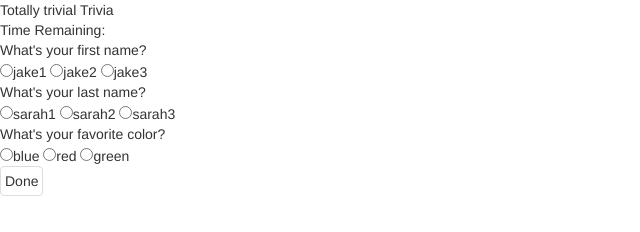
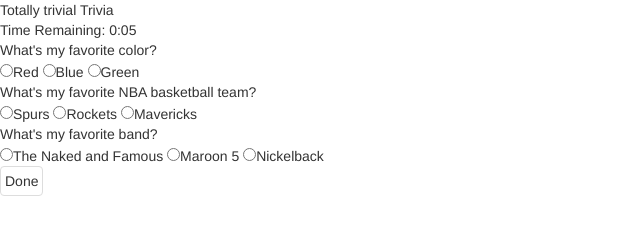
Before and after one commit to jrw4466/TriviaGame, a plain HTML site: page index.html in a window 1280 px wide. Both pictures are taken after a click on the button "Start". Shown: the whole page, without its empty margins (0-640 px from the left). Drawn offline with nearby package versions, Linux system fonts and the light colour scheme.

Commit message:
update 051317

```diff
--- a/assets/javascript/app.js
+++ b/assets/javascript/app.js
@@ -1,19 +1,20 @@
 var correct = 1;
 var incorrect = 1;
+//var unanswered = 1;
 
 var trivia = {
-	question1: "What's your first name?",
-	question2: "What's your last name?",
-	question3: "What's your favorite color?",
-	answers1: ["jake1", "jake2", "jake3"],
-	answers2: ["sarah1", "sarah2", "sarah3"],
-	answers3: ["blue", "red", "green"],
+	question1: "What's my favorite color?",
+	question2: "What's my favorite NBA basketball team?",
+	question3: "What's my favorite band?",
+	answers1: ["Red", "Blue", "Green"],
+	answers2: ["Spurs", "Rockets", "Mavericks"],
+	answers3: ["The Naked and Famous", "Maroon 5", "Nickelback"],
 }
 
-//var populateQuestions = function (button) {
 
 
 $(document).ready(function() {
+
 
 	$("#trivia").hide();
 	$("#results").hide();
@@ -34,6 +35,34 @@
 	$("#a3-2").html(trivia.answers3[1]);
 	$("#a3-3").html(trivia.answers3[2]);
 
+	function scoreCount() {
+
+	var true1 = document.getElementById("radio1-1").checked;
+	var true2 = document.getElementById("radio2-1").checked;
+	var true3 = document.getElementById("radio2-1").checked;
+	console.log(true1);
+	console.log(true2);
+	console.log(true3);
+
+
+	if (true1 === true) {
+		document.getElementById("correct").innerHTML = correct++;
+	} else {
+		document.getElementById("incorrect").innerHTML = incorrect++;
+	}
+
+	if (true2 === true) {
+		document.getElementById("correct").innerHTML = correct++;
+	} else {
+		document.getElementById("incorrect").innerHTML = incorrect++;
+	}
+
+	if (true3 === true) {
+		document.getElementById("correct").innerHTML = correct++;
+	} else {
+		document.getElementById("incorrect").innerHTML = incorrect++;;
+	}
+	}
 
 
 	$("#button-1").on("click", function() {
@@ -42,19 +71,30 @@
 		$("#trivia").show();
 		$("#results").hide();
 
+	var mins = .1;  //Set the number of minutes you need
+    var secs = mins * 60;
+    var currentSeconds = 0;
+    var currentMinutes = 0;
+
+    setInterval(Decrement,1000);
+
+    function Decrement() {
+        currentMinutes = Math.floor(secs / 60);
+        currentSeconds = secs % 60;
+        if(currentSeconds <= 9) currentSeconds = "0" + currentSeconds;
+        secs--;
+        document.getElementById("timerCount").innerHTML = currentMinutes + ":" + currentSeconds;
+        if(secs !== -1) setTimeout('Decrement()',1000);
+    }
+
 });
 
 	$("#button-2").on("click", function() {
 		$("#button-1").hide();
 		$("#trivia").hide();
 		$("#results").show();
+		scoreCount();
+
 
 	});
 });
-
-
-
-	//$(".btn").on("click", function () {
-		//var amount = +$(this).val();
-		//score = amount + score;
-		//$("#score2").html(score);
--- a/index.html
+++ b/index.html
@@ -25,21 +25,21 @@
 
  	<div id="trivia">
 
- 		<div id="time">Time Remaining: <span id="timerCount"></span>
+ 		<div id="time">Time Remaining: <span id="timerCount"></span></div>
 
  		<form action="">
  			<div class="question q1"></div>
- 				<input type="radio" name="answer1" class="bubble1-1"><span id="a1-1"></span></input>
- 				<input type="radio" name="answer1" class="bubble"><span id="a1-2"></span></input>
- 				<input type="radio" name="answer1" class="bubble"><span id="a1-3"></span></input>
+ 				<input type="radio" name="answer1" id="radio1-1"><span id="a1-1"></span></input>
+ 				<input type="radio" name="answer1" id="radio1-2"><span id="a1-2"></span></input>
+ 				<input type="radio" name="answer1" id="radio1-3"><span id="a1-3"></span></input>
 			<div class="question q2"></div>
- 				<input type="radio" name="answer2" class="bubble"><span id="a2-1"></span></input>
- 				<input type="radio" name="answer2" class="bubble"><span id="a2-2"></span></input>
- 				<input type="radio" name="answer2" class="bubble"><span id="a2-3"></span></input>
+ 				<input type="radio" name="answer2" id="radio2-1"><span id="a2-1"></span></input>
+ 				<input type="radio" name="answer2" id="radio2-2""><span id="a2-2"></span></input>
+ 				<input type="radio" name="answer2" id="radio2-3"><span id="a2-3"></span></input>
 		<div class="question q3"></div>
- 				<input type="radio" name="answer3" class="bubble"><span id="a3-1"></span></input>
- 				<input type="radio" name="answer3" class="bubble"><span id="a3-2"></span></input>
- 				<input type="radio" name="answer3" class="bubble"><span id="a3-3"></span></input>
+ 				<input type="radio" name="answer3" id="radio3-1"><span id="a3-1"></span></input>
+ 				<input type="radio" name="answer3" id="radio3-2"><span id="a3-2"></span></input>
+ 				<input type="radio" name="answer3" id="radio3-3"><span id="a3-3"></span></input>
 		</form>
 		<button id="button-2" class="thumbnail">Done</button>
  	</div>
@@ -48,9 +48,8 @@
 
 		<h2>All Done!</h2>
 
-		<p>Correct Answers: <span id="correct"></span>0</p>
-		<p>Correct Answers: <span id="incorrect"></span>0</p>
-		<p>Correct Answers: <span id="unanswered"></span>0</p>
+		<p>Correct Answers: <span id="correct"></span></p>
+		<p>Incorrect Answers: <span id="incorrect"></span></p>
 	</div>
 
 </body>
```
